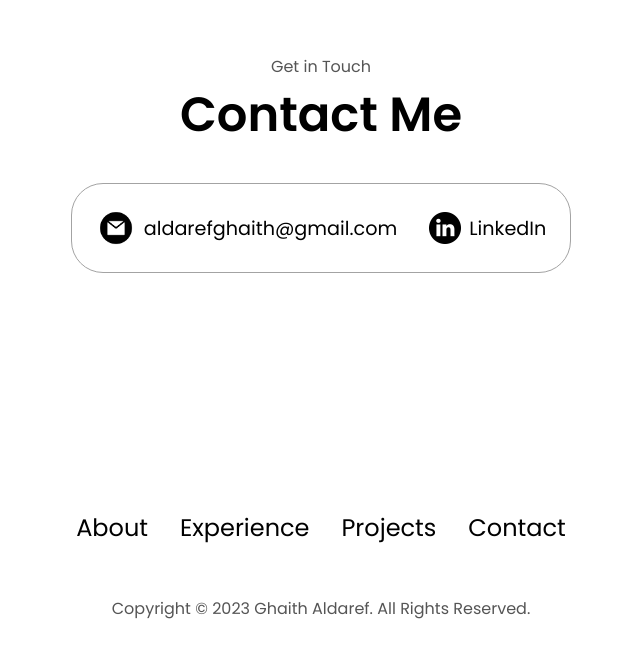
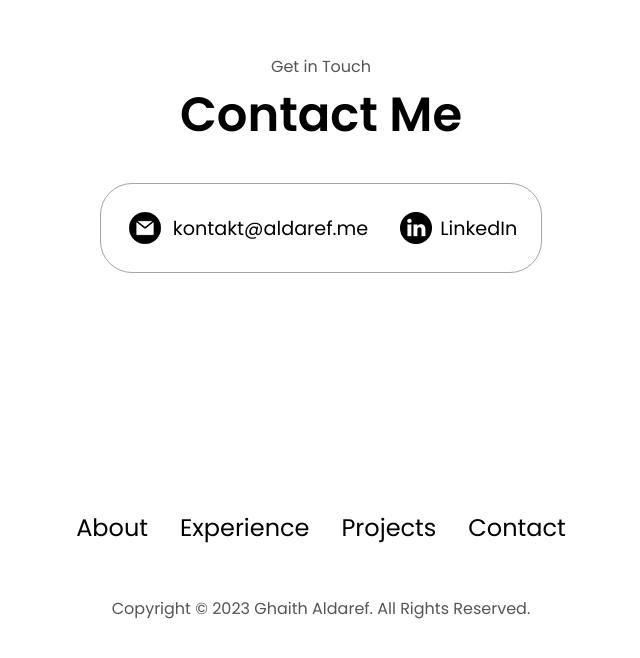
Before and after one commit to GALD182/myprojekt, a plain HTML site: page index.html in a window 1280 px wide. Shown: the part 4217-4875 px from the top of the page, without its empty margins (319-959 px from the left). Drawn offline with Linux system fonts and the light colour scheme.

Commit message:
weitere Änderungen commiten

```diff
--- a/index.html
+++ b/index.html
@@ -331,7 +331,7 @@
             alt="Email icon"
             class="icon contact-icon email-icon"
           />
-          <p><a href="mailto:examplemail@gmail.com">aldarefghaith@gmail.com</a></p>
+          <p><a href="mailto:examplemail@gmail.com">kontakt@aldaref.me</a></p>
         </div>
         <div class="contact-info-container">
           <img
```
Also changed, not shown: about-pic.png (deleted), arrow.png (deleted), assets/ich bins.jpg (deleted), checkmark.png (deleted), education.png (deleted), email.png (deleted), experience.png (deleted), github.png (deleted), linkedin.png (deleted), profile-pic-2.png (deleted), profile-pic.png (deleted), project-1.png (deleted), project-2.png (deleted), project-3.png (deleted), 4 other files.
